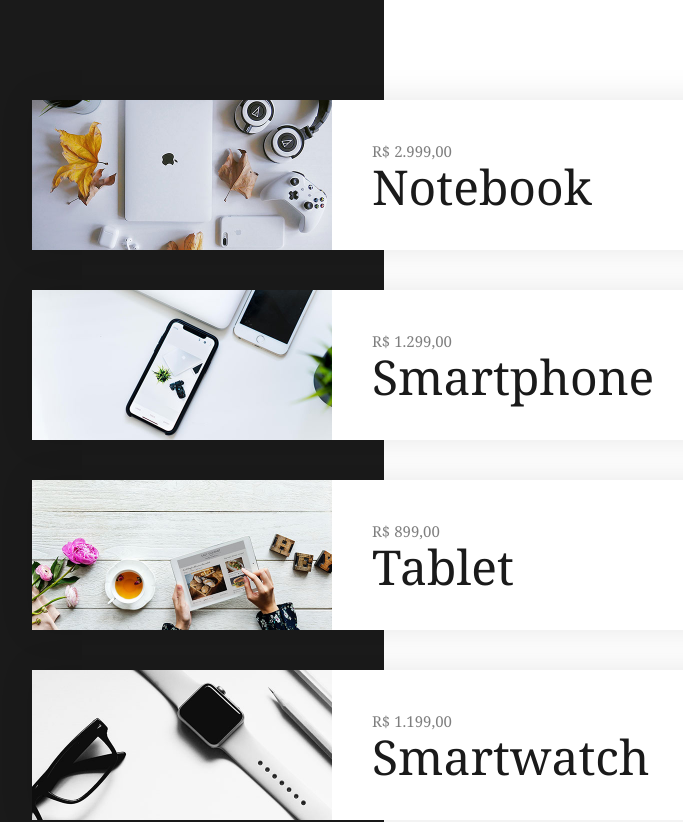
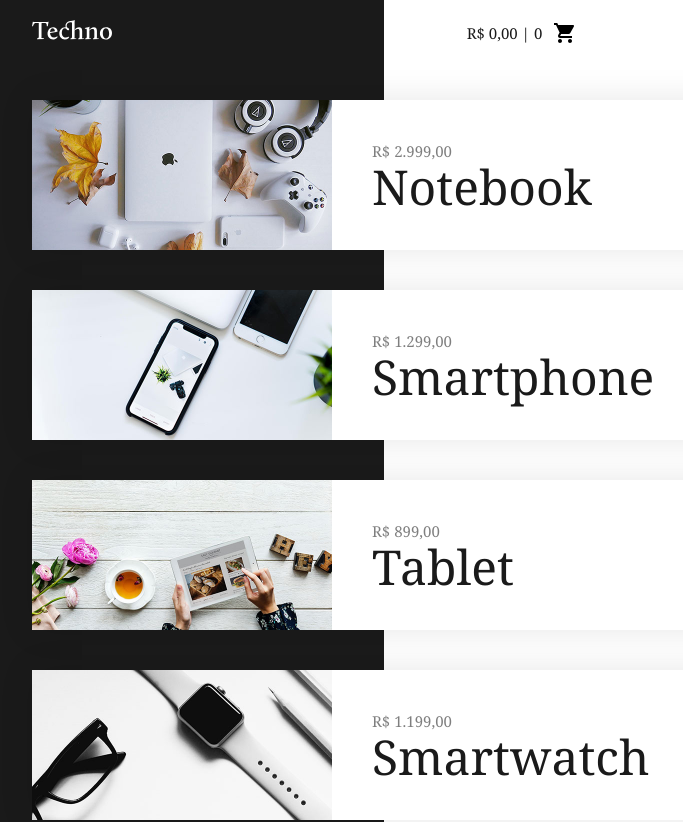
Before and after one commit to LeoSoaresO/techno, a Vue app: page / in a window 1280 px wide. Shown: the top 822 px of the page, without its empty margins (0-683 px from the left). Built offline with nearby package versions, Linux system fonts and the light colour scheme.

Commit message:
Função carrinho + componente carrinho

```diff
--- a/src/App.vue
+++ b/src/App.vue
@@ -1,10 +1,17 @@
 <script lang="ts">
-import './style.scss'
+
+import './style.scss';
+import HeaderComponent from './components/HeaderComponent.vue'
+
 export default {
+
+    components: {HeaderComponent},
+
     data() {
         const data:any[] = []
+        const cart:any[] = []
         const product:any = {}
-    return {data, product}
+        return {data, product, cart}
     },
 
     methods: {
@@ -22,7 +29,6 @@ export default {
             .then(r => r.json())
             .then(r => {
             this.product = r
-          console.log(this.product);
         })
         },
 
@@ -40,17 +46,35 @@ export default {
 
         price(value:any){
         return value.toLocaleString("pt-BR", {style: "currency", currency: "BRL"})
-    }
         },
 
+        addItem(){
+            this.product.estoque--;
+            const{ id, nome, preco} = this.product
+            this.cart.push({ id, nome, preco})
+        },
+    },
     created() {
-    this.getAllProducts()
+        this.getAllProducts();
     }
 }
 
 </script>
 
 <template>
+
+    <HeaderComponent :cart="cart"></HeaderComponent>
+
+  <section class="products">
+    <div v-for="d in data" @click="openModal(d.id)" class="product" :key="d.id">
+      <img :src="d.img" :alt="d.nome" class="product_img">
+      <div class="p_info">
+        <span class="p_price">{{ price(d.preco) }}</span>
+        <h2 class="p_name">{{ d.nome }}</h2>
+      </div>
+    </div>
+  </section>
+
   <section class="modal" @click="closeModal" v-if="product.nome">
     <div class="m_cont">
       <div class="m_img">
@@ -61,7 +85,8 @@ export default {
         <span class="m_price">{{ price(product.preco) }}</span>
         <h2 class="m_title">{{ product.nome }}</h2>
         <p>{{ product.descricao }}</p>
-        <button class="m_btn">Adiocionar Item</button>
+        <button v-if="product.estoque > 0" class="m_btn" @click="addItem()">Adiocionar Item</button>
+        <button v-else class="m_btn out_stock" disabled>Sem Etoque</button>
       </div>
       <div class="rating">
         <h2 class="rating_label">Avaliações</h2>
@@ -74,14 +99,4 @@ export default {
       </div>
     </div>
   </section>
-
-  <section class="products">
-    <div v-for="d in data" @click="openModal(d.id)" class="product" :key="d.id">
-      <img :src="d.img" :alt="d.nome" class="product_img">
-      <div class="p_info">
-        <span class="p_price">{{ price(d.preco) }}</span>
-        <h2 class="p_name">{{ d.nome }}</h2>
-      </div>
-    </div>
-  </section>
 </template>
--- /dev/null
+++ b/src/components/HeaderComponent.vue
@@ -0,0 +1,59 @@
+<script lang="ts">
+
+import './header.scss';
+
+export default {
+    data() {
+        const cartControl:any = []
+        return {cartControl}
+    },
+    props: {
+        cart: {
+        type: [String, Number, Boolean, Object, Array, Function],
+        default: null // or whatever default value makes sense for your use case
+        }
+    },
+    computed : {
+        cartTotal(){
+            let total = 0;
+            if(this.cartControl.length > 0) {
+                this.cartControl.forEach((el:any) => {
+                    total += el.preco
+                });
+            }
+            return total;
+        }
+    },
+    methods: {
+        getCart(){
+            this.cartControl = this.cart
+        },
+        removeItem(index:any, id:any) {
+            console.log(index);
+            console.log(this.cartControl);
+            this.cartControl.splice(index, 1)
+            // this.cartControl.splice(index, 1)
+        },
+        price(value:any){
+        return value.toLocaleString("pt-BR", {style: "currency", currency: "BRL"})
+        },
+    },
+    created() {
+        this.getCart()
+    }
+}
+
+</script>
+
+<template>
+  <header id="header-component" class="header">
+    <img src="/src/assets/techno.svg" class="logo" alt="">
+    <div class="cart">{{ price(cartTotal) }} | {{ cartControl.length }}</div>
+    <ul v-if="cartControl">
+        <li v-for="(i, index) in cartControl" :key="i.id">
+            <p>{{ i.nome }}</p>
+            <button @click="removeItem(index, i.id)">X</button>
+        </li>
+    </ul>
+  </header>
+</template>
--- /dev/null
+++ b/src/components/header.scss
@@ -0,0 +1,26 @@
+.header {
+    position: fixed;
+    z-index: 1;
+    display: flex;
+    justify-content: space-between;
+    max-width: 900px;
+    width: 900px;
+    padding: 20px 0px;
+    margin: 0 auto;
+    .logo {
+        width: 80px;
+    }
+    .cart {
+        display: flex;
+        align-items: center;
+        cursor: pointer;
+        &::after{
+            content: '';
+            display: inline-block;
+            background: url('/src/assets/carrinho.svg') no-repeat center center;
+            width: 25px;
+            height: 25px;
+            margin-left: 10px;
+        }
+    }
+}
--- a/src/style.scss
+++ b/src/style.scss
@@ -137,6 +137,11 @@ body, h1, h2, ul, li,p {
                     background: #808080;
                 }
             }
+            .out_stock{
+                @extend .m_btn;
+                background: #808080;
+                cursor: help;
+            }
         }
         .rating{
             grid-column: 2;
```
Also changed, not shown: src/components/HelloWorld.vue (deleted, +0 -13 lines), .eslintrc.cjs. Lines whose indentation alone changed are shown as unchanged.
